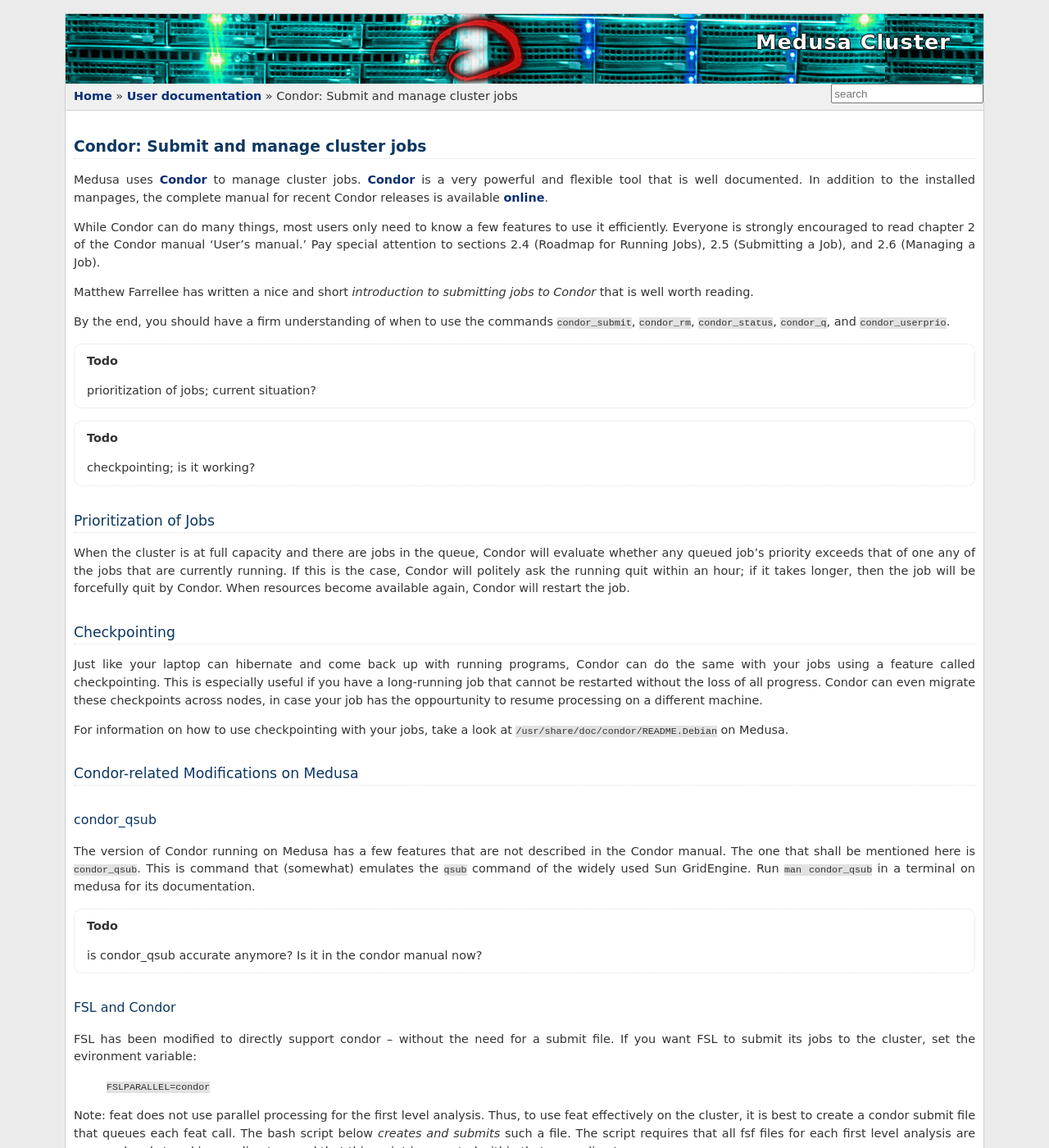
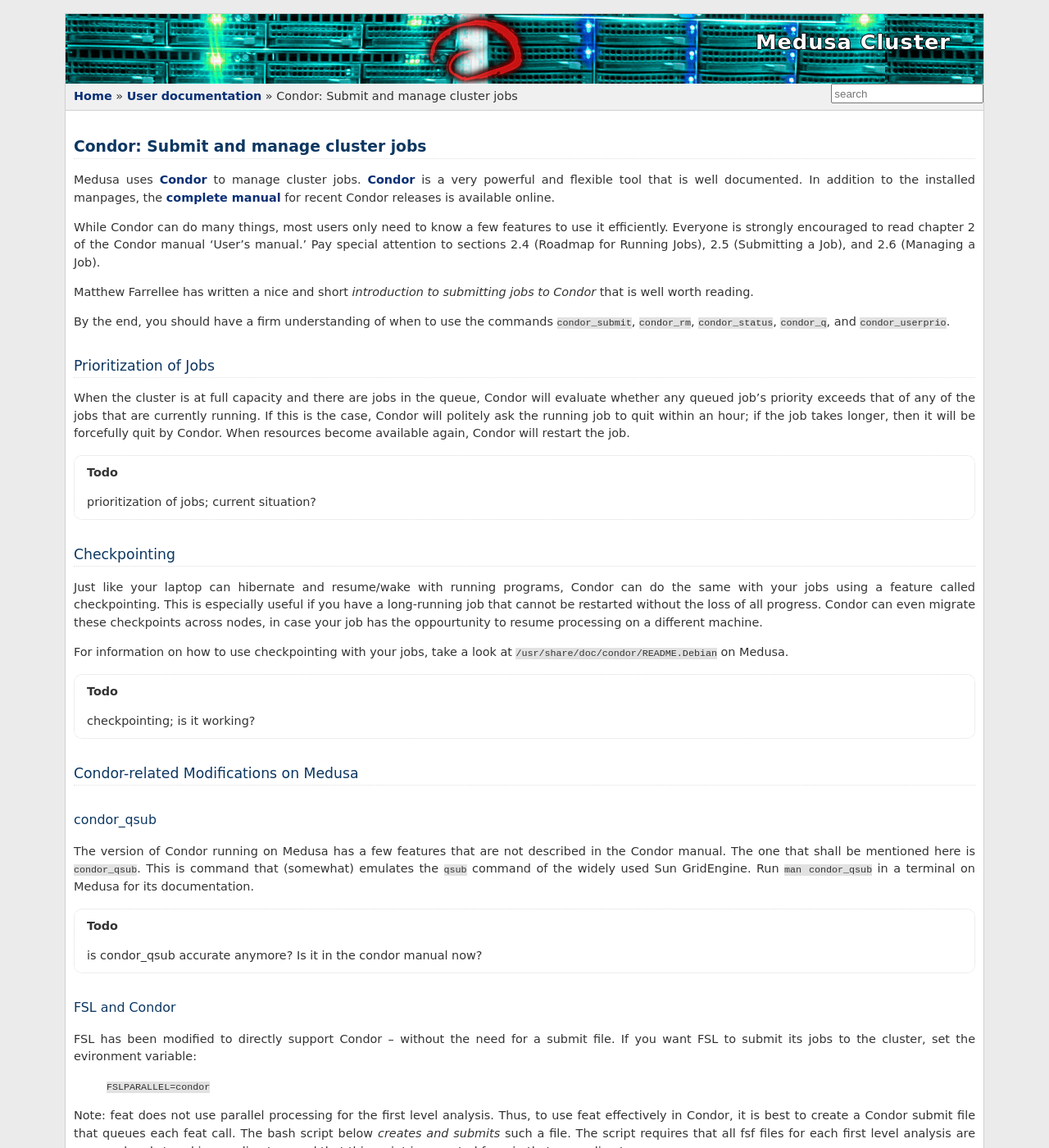
Before and after one commit to psychoinformatics-de/ipsy-docs, a Sphinx documentation site: the page built from source/userdoc/condor.rst, in a window 1280 px wide and 1400 px high. Shown: the whole window at 82% size. Built offline with Sphinx 7.4.7, drawn with Linux system fonts in a browser that asks for light colours; formulas are drawn with MathJax 3; some of the changed text lies outside the part shown.

Commit message:
Additional formatting, spelling, and language tweaks -- for the userdoc folder

```diff
--- a/source/userdoc/condor.rst
+++ b/source/userdoc/condor.rst
@@ -8,9 +8,9 @@ Condor: Submit and manage cluster jobs
 **************************************
 Medusa uses Condor_ to manage cluster jobs. Condor_ is a very powerful and
 flexible tool that is well documented. In addition to the installed
-manpages, the complete manual for recent Condor releases is available `online
-<http://research.cs.wisc.edu/condor/manual/>`_.
+manpages, the `complete manual`_ for recent Condor releases is available online.
 
+.. _complete manual: http://research.cs.wisc.edu/condor/manual/
 .. _Condor: http://research.cs.wisc.edu/condor/
 
 While Condor can do many things, most users only need to know a few features
@@ -27,22 +27,20 @@ By the end, you should have a firm understanding of when to use the commands
 
 .. _introduction to submitting jobs to Condor: http://spinningmatt.wordpress.com/2011/07/04/getting-started-submitting-jobs-to-condor/
 
-.. todo:: prioritization of jobs; current situation?
-
-.. todo:: checkpointing; is it working?
-
 Prioritization of Jobs
 ======================
 When the cluster is at full capacity and there are jobs in the queue, Condor
-will evaluate whether any queued job's priority exceeds that of one any of the
+will evaluate whether any queued job's priority exceeds that of any of the
 jobs that are currently running. If this is the case, Condor will politely ask
-the running quit within an hour; if it takes longer, then the job will be
+the running job to quit within an hour; if the job takes longer, then it will be
 forcefully quit by Condor. When resources become available again, Condor will
 restart the job.
 
+.. todo:: prioritization of jobs; current situation?
+
 Checkpointing
 =============
-Just like your laptop can hibernate and come back up with running programs, Condor
+Just like your laptop can hibernate and resume/wake with running programs, Condor
 can do the same with your jobs using a feature called checkpointing. This is
 especially useful if you have a long-running job that cannot be restarted without
 the loss of all progress. Condor can even migrate these checkpoints across nodes,
@@ -60,22 +60,22 @@ The version of Condor running on Medusa has a few features that are not
 described in the Condor manual. The one that shall be mentioned here is
 ``condor_qsub``. This is command that (somewhat) emulates the ``qsub`` command
 of the widely used Sun GridEngine. Run ``man condor_qsub`` in a terminal on
-medusa for its documentation.
+Medusa for its documentation.
 
 .. todo:: is condor_qsub accurate anymore? Is it in the condor manual now?
 
 FSL and Condor
 --------------
-FSL has been modified to directly support condor -- without the need for a submit
+FSL has been modified to directly support Condor -- without the need for a submit
 file. If you want FSL to submit its jobs to the cluster, set the evironment variable:
 
   ``FSLPARALLEL=condor``
 
 Note: feat does not use parallel processing for the first level analysis. Thus, to
-use feat effectively on the cluster, it is best to create a condor submit file that
+use feat effectively in Condor, it is best to create a Condor submit file that
 queues each feat call. The bash script below *creates and submits* such a file. The
 script requires that all fsf files for each first level analysis are prepared and
-stored in one directory and that this script is executed within that same directory.
+stored in one directory and that this script is executed from in that same directory.
 
 .. code-block:: bash
 
--- a/source/userdoc/index.rst
+++ b/source/userdoc/index.rst
@@ -6,8 +6,8 @@
 ******************
 User documentation
 ******************
-Welcome to Medusa! The Medusa cluster (as of May 2013) is Debian Linux based
-computational cluster with one head node (medusa) and nine compute nodes (snakes)
+Welcome to Medusa! The Medusa cluster is a Debian Linux based computational cluster
+with (as of June 2013) one head node (medusa) and nine compute nodes (snakes)
 -- with more on the way.
 
 It is important to read the documentation in order to familarize yourself with
```
Also changed, not shown: other parts of source/userdoc/condor.rst (+3 -1 lines), source/userdoc/accessing_medusa.rst (+6 -8 lines), source/userdoc/data.rst (+4 -4 lines).
